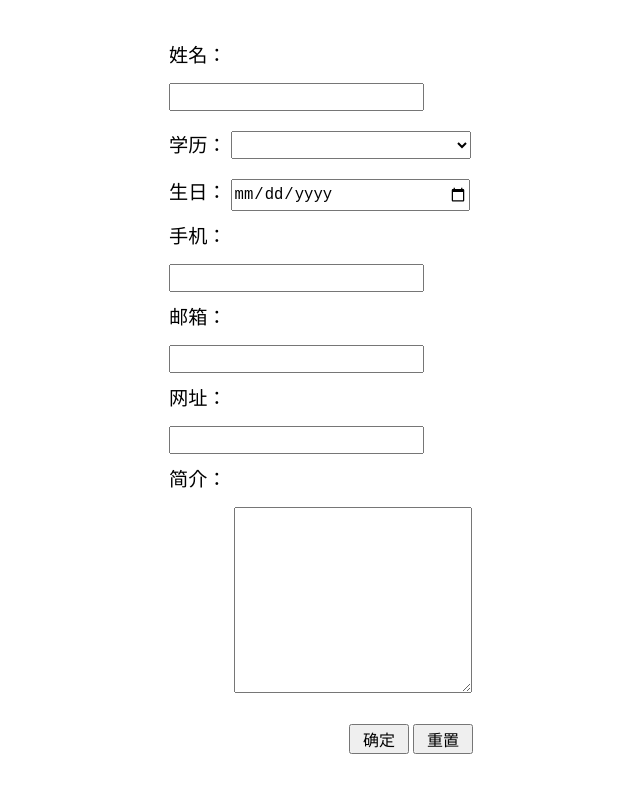
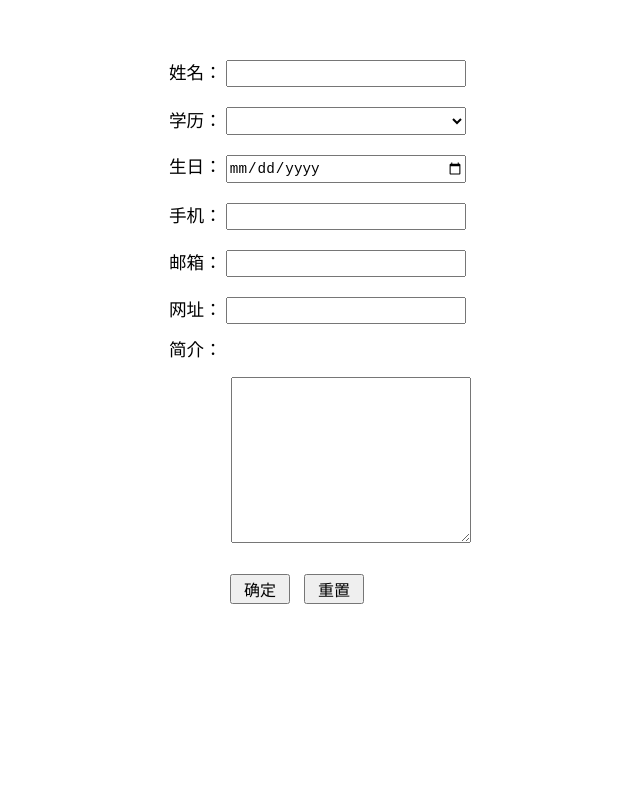
Before and after one commit to wangding/spa-demo, a website: page 01-html-widget/11-textbox.html in a window 1280 px wide. Shown: the whole page, without its empty margins (316-956 px from the left). Drawn offline with nearby package versions, Linux system fonts and the light colour scheme.

Commit message:
fix: 修改控件盒子模型，保证控件宽度一致

```diff
--- a/01-html-widget/11-textbox.css
+++ b/01-html-widget/11-textbox.css
@@ -4,37 +4,33 @@ body {
   line-height: 2em;
 }
 
-form{
+form {
   width: 310px;
-  margin: 20px auto 0;
-  padding: 20px 20px;
+  margin: 50px auto;
 }
 
-input, textarea, select, label{
+input, textarea, select, label {
   margin: 10px 0;
-  font-size: 1.2em;
+  font-size: 1.1em;
 }
 
-textarea{
-  margin-left: 65px;
-  width: 232px;
-}
-
-#study{
+input, select, textarea {
+  box-sizing: border-box;
   width: 240px;
 }
 
-#birth{
-  width: 234px;
+textarea {
+  margin-left: 62px;
 }
 
-#birth, select{
+#birth, select {
   height: 28px;
 }
 
-#btnOk, #btnReset{
+#btnOk, #btnReset {
   position: relative;
-  left: 180px;
+  left: 61px;
+  margin-right: 10px;
   width: 60px;
   height: 30px;
   font-size: 1em;
```
